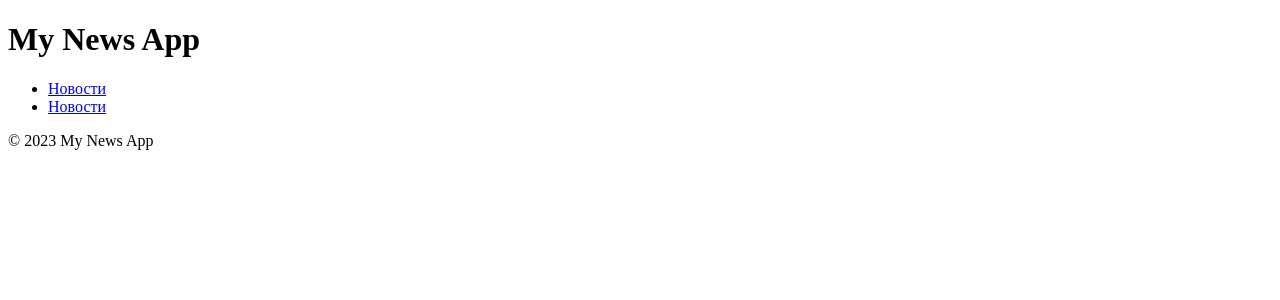
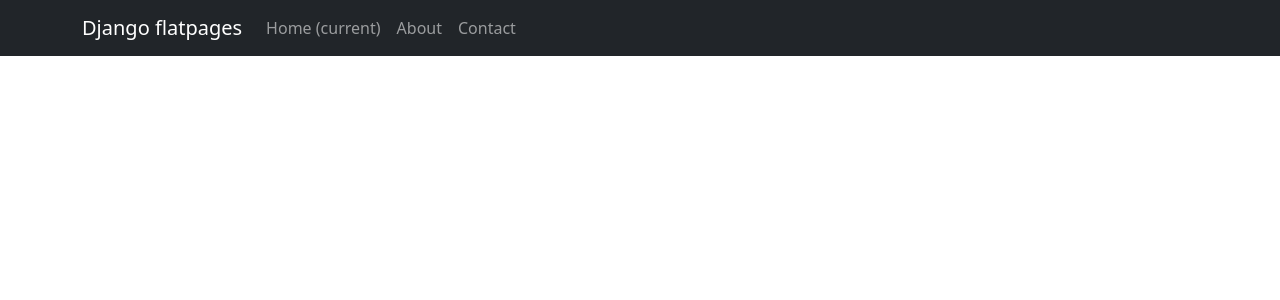
Before and after one commit to merzkiyx/NewsApp, a Django app: template templates/flatpages/default.html in a window 1280 px wide. Shown: the top 300 px of the page. Run offline with Django 4.2, Linux system fonts and the light colour scheme; the template is opened without the code that fills it: values that come from a table or form of the project are taken from there, others are empty; data comes from the database, SQL or seed files in the repository; some libraries are stand-ins or nearby versions.

Commit message:
Add files via upload

```diff
--- a/newsapp/urls.py
+++ b/newsapp/urls.py
@@ -1,9 +1,9 @@
 from django.urls import path
-# Импортируем созданное нами представление
-from .views import PostList
+from .views import PostList, PostDetail
 
 
 urlpatterns = [
 
    path('', PostList.as_view()),
-   ]
+   path('<int:pk>', PostDetail.as_view()),
+]
--- a/templates/flatpages/default.html
+++ b/templates/flatpages/default.html
@@ -1,26 +1,54 @@
+
+{% load static %}
 <!DOCTYPE html>
 <html lang="en">
-<head>
-    <meta charset="UTF-8">
-    <title>{% block title %}My News App{% endblock %}</title>
-</head>
-<body>
-    <header>
-        <h1>My News App</h1>
-        <nav>
-            <ul>
-                <li><a href="/news/">Новости</a></li>
-                <li><a href="/post/">Новости</a></li>
-            </ul>
+    <head>
+        <meta charset="utf-8" />
+        <meta name="viewport" content="width=device-width, initial-scale=1, shrink-to-fit=no" />
+        <meta name="description" content="" />
+        <meta name="author" content="" />
+        <title>Bare - Start Bootstrap Template</title>
+        <!-- Core theme CSS (includes Bootstrap)-->
+        {% load static %}
+        <link href="{% static 'css/styles.css' %}" rel="stylesheet" />
+    </head>
+    <body>
+        <!-- Responsive navbar-->
+        <nav class="navbar navbar-expand-lg navbar-dark bg-dark static-top">
+            <div class="container">
+                <a class="navbar-brand" href="#">Django flatpages</a>
+                <button class="navbar-toggler" type="button" data-toggle="collapse"
+                        data-target="#navbarResponsive"
+                        aria-controls="navbarResponsive" aria-expanded="false"
+                        aria-label="Toggle navigation">
+                    <span class="navbar-toggler-icon"></span>
+                </button>
+                <div class="collapse navbar-collapse" id="navbarResponsive">
+                    <ul class="navbar-nav ml-auto">
+                        <li class="nav-item active">
+                            <a class="nav-link" href="#">Home
+                                <span class="sr-only">(current)</span>
+                            </a>
+                        </li>
+                        <li class="nav-item">
+                            <a class="nav-link" href="/about/">About</a>
+                        </li>
+                        <li class="nav-item">
+                            <a class="nav-link" href="/contacts/">Contact</a>
+                        </li>
+                    </ul>
+                </div>
+            </div>
         </nav>
-    </header>
-
-    <main>
-        {% block content %}{% endblock %}
-    </main>
-
-    <footer>
-        &copy; 2023 My News App
-    </footer>
-</body>
-</html
+        <!-- Page content-->
+        <div class="container">
+            <div class="row">
+                <div class="col-lg-12 text-center">
+                    {% block content %}
+                    {{ flatpage.content }}
+                    {% endblock content %}
+                </div>
+            </div>
+        </div>
+    </body>
+</html>
```
Also changed, not shown: NewsPaper/settings.py (+4 -3 lines), newsapp/models.py (+4 -4 lines), newsapp/views.py (+15 -3 lines), templates/flatpages/post.html (+30 -6 lines), db.sqlite3, newsapp/migrations/0003_post_author.py (added), newsapp/migrations/0004_alter_post_author.py (added), newsapp/migrations/0005_alter_post_author.py (added), newsapp/migrations/0006_alter_post_author.py (added), newsapp/migrations/0007_remove_post_author_post_author_name.py (added), newsapp/migrations/0008_author_remove_post_author_name_post_author.py (added), newsapp/migrations/0009_remove_post_author_delete_author.py (added), newsapp/migrations/0010_post_author.py (added), newsapp/migrations/0011_remove_post_quantity_post_pub_date.py (added).
